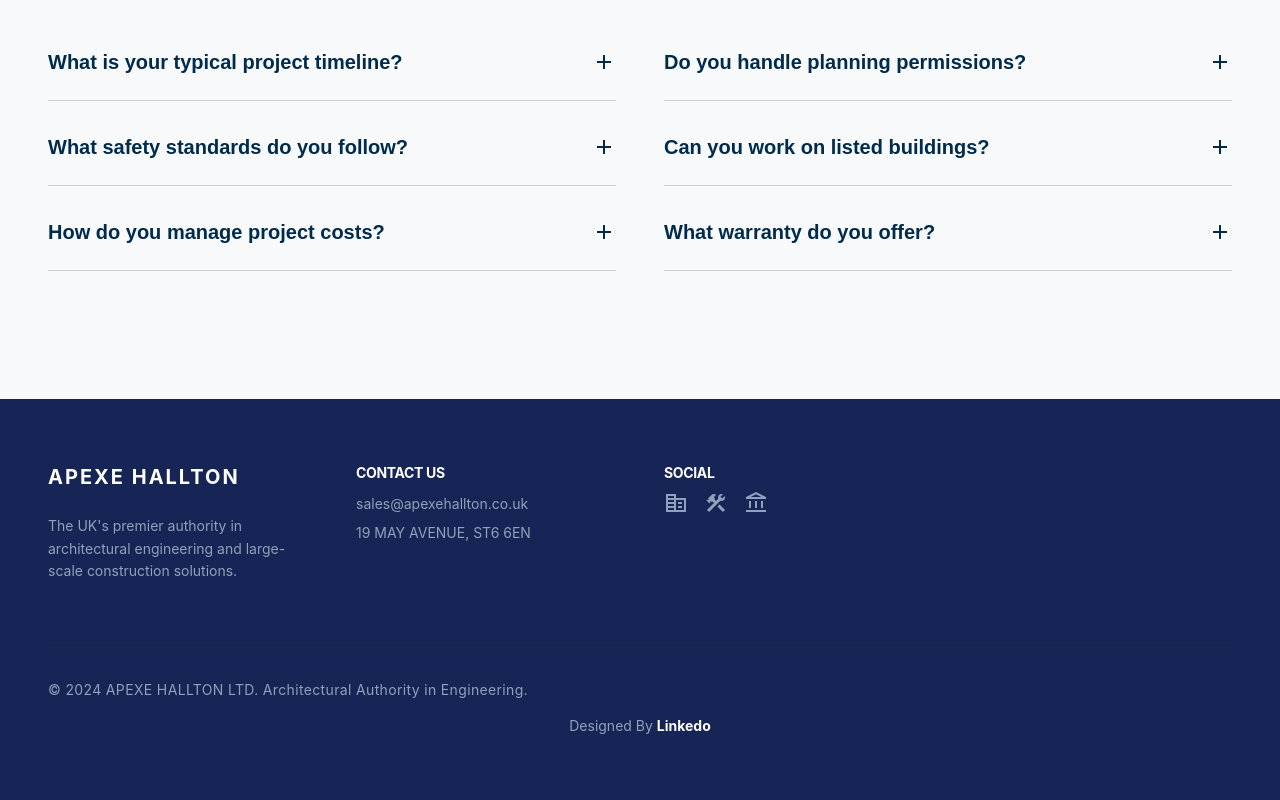
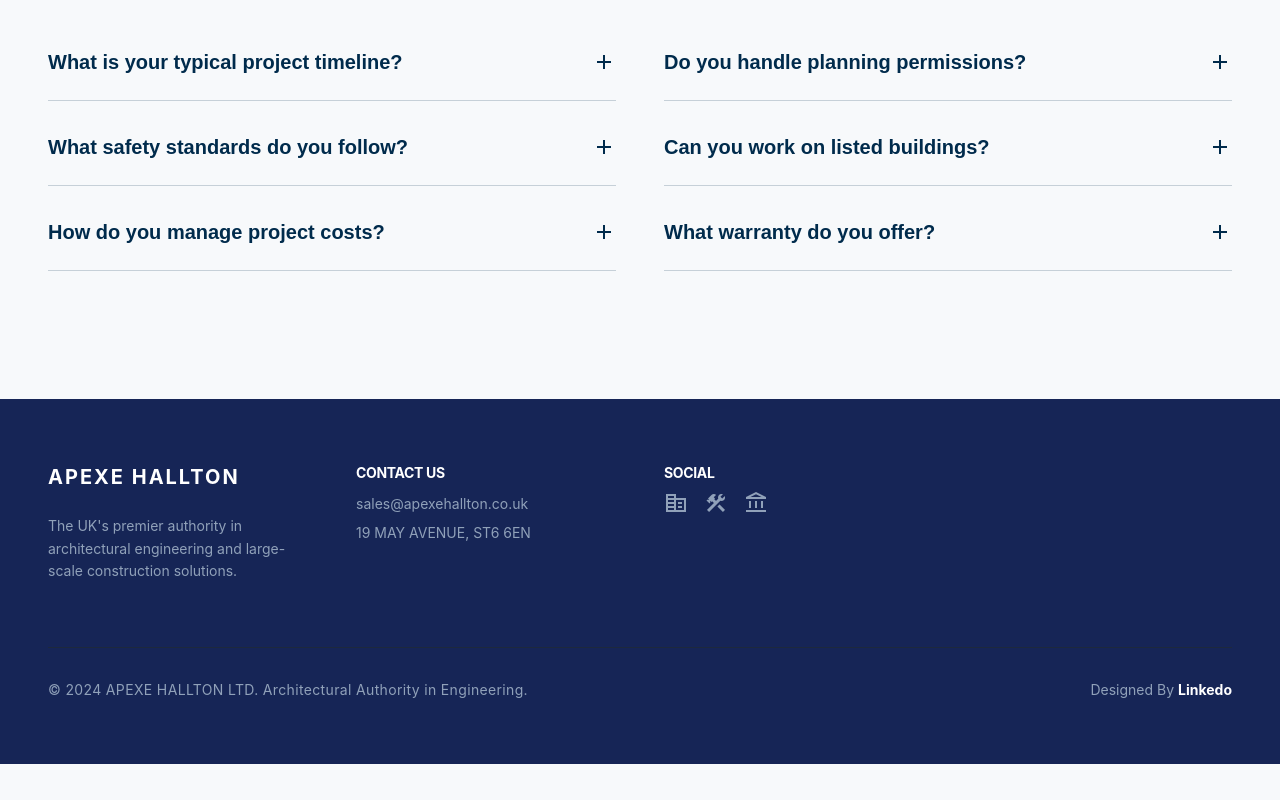
Before and after one commit to Hamzafarooq787/APEXE-HALLTON, a Next.js app: page / in a window 1280 px wide. Shown: the part 4394-5194 px from the top of the page. After the commit the page ends 5158 px from the top, so only its background shows below. Built offline with nearby package versions, Linux system fonts and the light colour scheme.

Commit message:
feat: update footer bar layout
Remove separate credit div and align text on same line.

```diff
--- a/app/layout.tsx
+++ b/app/layout.tsx
@@ -51,12 +51,10 @@ export default function RootLayout({
               </div>
             </div>
           </div>
-          <div className="max-w-7xl mx-auto mt-10 sm:mt-16 pt-6 sm:pt-8 border-t border-slate-800 flex justify-between items-center">
+          <div className="max-w-7xl mx-auto mt-10 sm:mt-16 pt-6 sm:pt-8 border-t border-slate-800 flex flex-col sm:flex-row justify-between items-center gap-2 sm:gap-0">
             <p className="text-slate-400 text-xs sm:text-sm tracking-wide">
               &copy; 2024 APEXE HALLTON LTD. Architectural Authority in Engineering.
             </p>
-          </div>
-          <div className="max-w-7xl mx-auto mt-4 text-center">
             <p className="text-slate-400 text-xs sm:text-sm">
               Designed By{" "}
               <a
```
